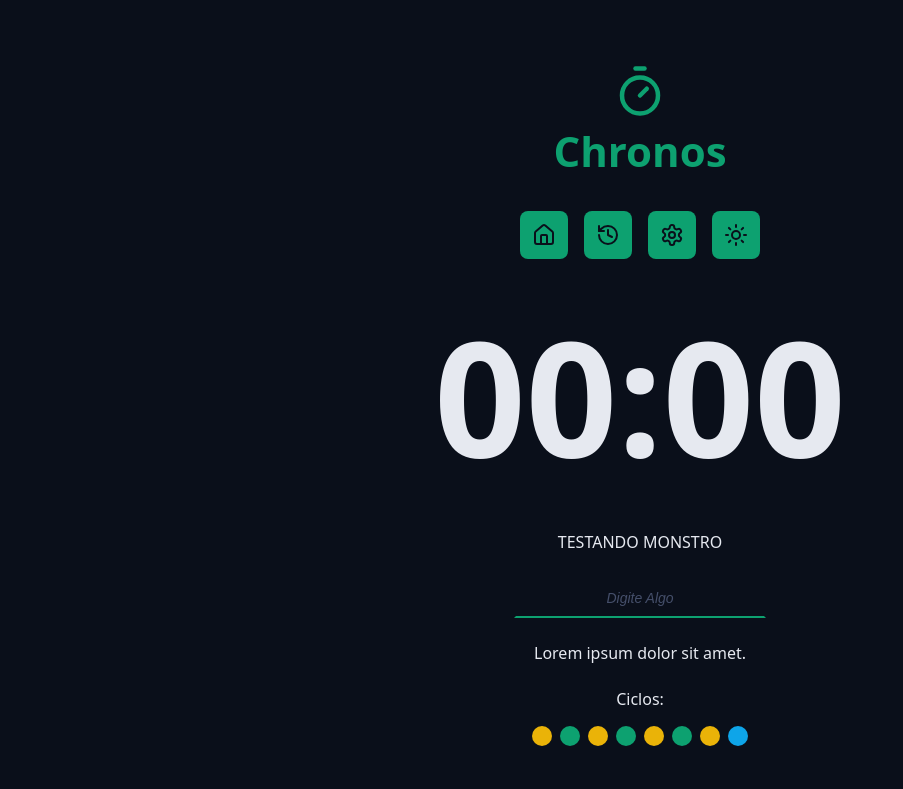
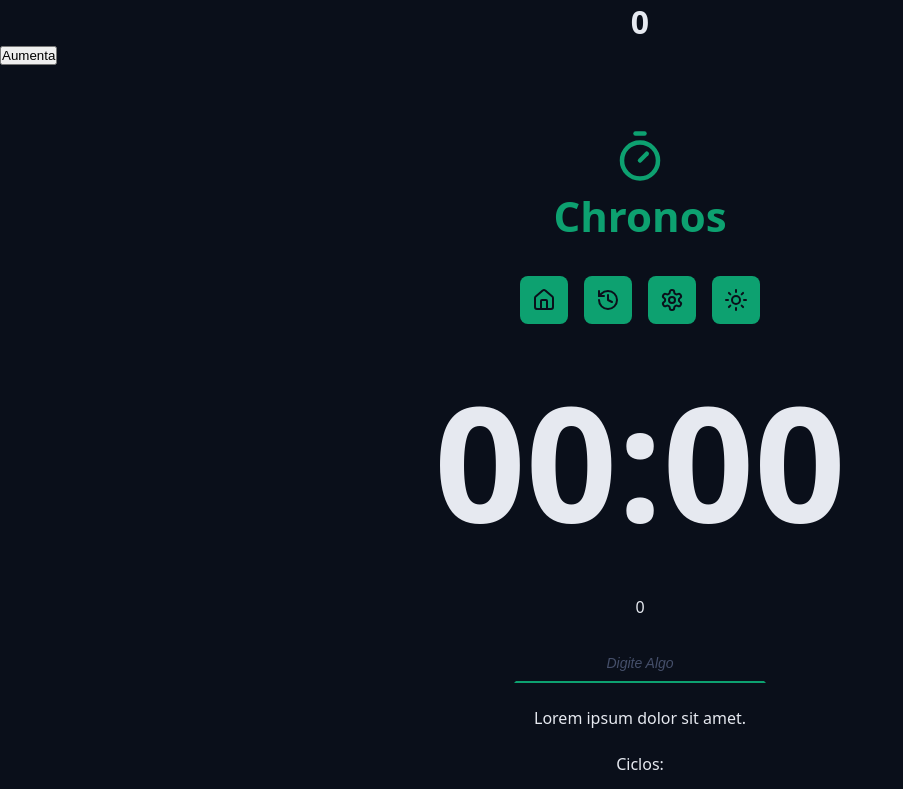
Before and after one commit to ErosAlmeida/ReactVite, a React (Vite) app: page / in a window 1280 px wide. Shown: the top 789 px of the page, without its empty margins (0-903 px from the left). Built offline with nearby package versions, Linux system fonts and the light colour scheme.

Commit message:
StateComponent

```diff
--- a/src/App.tsx
+++ b/src/App.tsx
@@ -8,12 +8,23 @@ import { CounterDown } from "./components/CountDown";
 import { DefaultInput } from "./components/DefaultInput";
 import { Cycles } from "./components/Cycles";
 import { DefaultButton } from "./components/DefaultButton";
-import { PlayCircleIcon, StopCircleIcon } from "lucide-react";
+import { PlayCircleIcon } from "lucide-react";
 import { Footer } from "./components/Footer";
+import { Heading } from "./components/Heading";
 
 export function App() {
 
+  const numero = 0;
+
+  function HandleClick(){
+    console.log(numero, Date.now());
+  }
+
   return <>
+
+  <Heading>{numero}</Heading>
+  <button onClick={HandleClick}>Aumenta</button>
+
 
     <Container>
       <Logo />
@@ -30,7 +41,7 @@ export function App() {
     <Container>
       <form className='form' action=''>
         <div className="formRow">
-          <DefaultInput labelText="TESTANDO MONSTRO" id='meuInput' type="text" title="NICEEE" placeholder="Digite Algo" />
+          <DefaultInput labelText={numero.toString()} id='meuInput' type="text" title="NICEEE" placeholder="Digite Algo" />
         </div>
 
         <div className="formRow">
```
